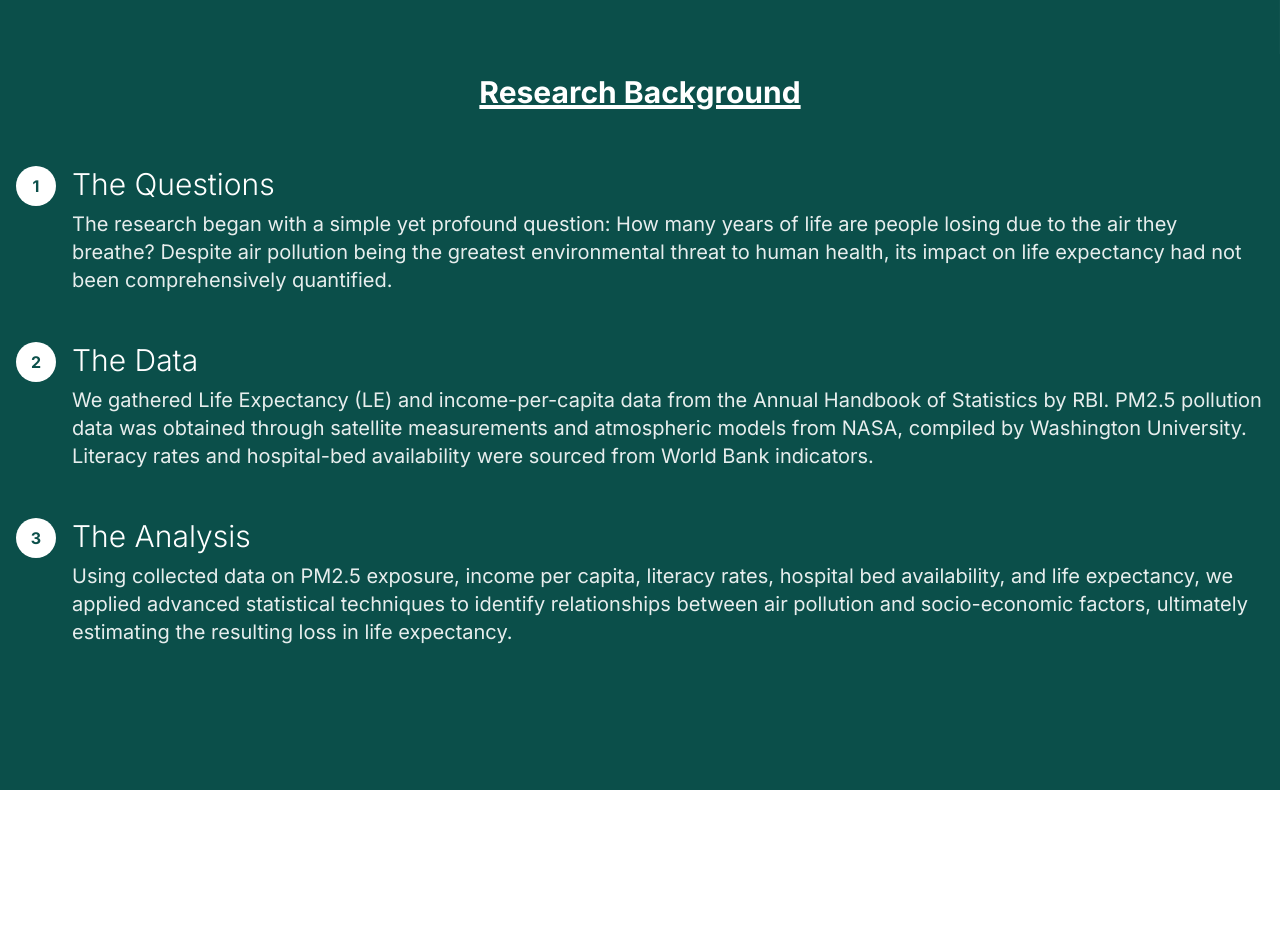
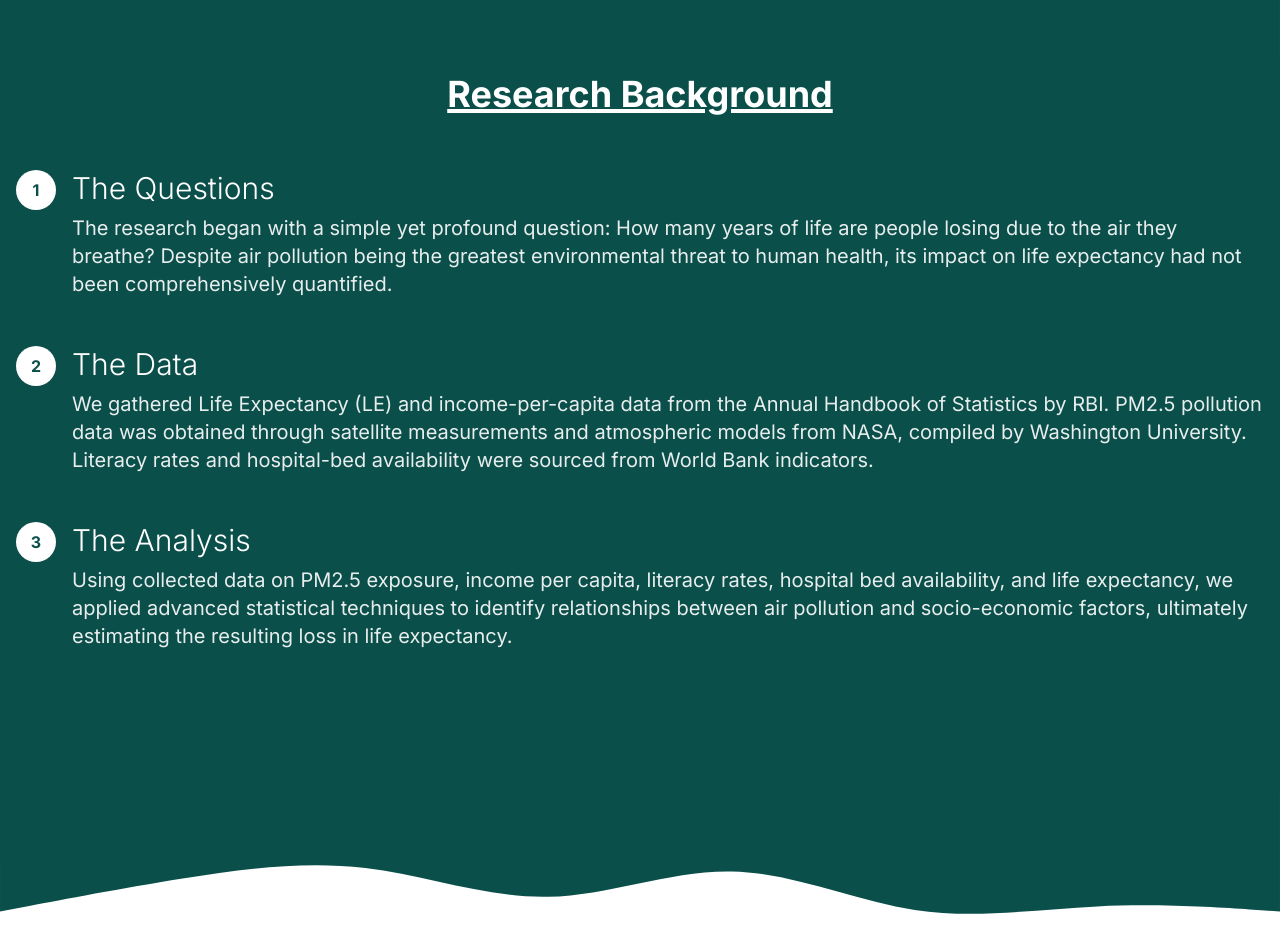
Before and after one commit to aneeshpatne/LifeSpan, a Next.js app in the folder frontend/: page / in a window 1280 px wide. Shown: the part 746-1698 px from the top of the page. Before the commit the page ends 1536 px from the top, so only its background shows below. Built offline with nearby package versions, Linux system fonts and the light colour scheme.

Commit message:
feat: enhance Info component with updated title size and add decorative wave image

```diff
--- a/frontend/src/components/info.jsx
+++ b/frontend/src/components/info.jsx
@@ -26,8 +26,8 @@ const data = [
 ];
 export default function Info() {
   return (
-    <div className="bg-teal-900 h-[92vh] ">
-      <h1 className="text-3xl font-bold text-white text-center py-5 underline decoration-4 decoration-white pb-10">
+    <div className="bg-teal-900 h-[92vh] relative">
+      <h1 className="text-4xl font-bold text-white text-center py-5 underline decoration-4 decoration-white pb-10">
         Research Background
       </h1>
       <div className="flex flex-col gap-4">
@@ -40,6 +40,11 @@ export default function Info() {
           />
         ))}
       </div>
+      <img
+        src="/wave-haikei(6).svg"
+        alt="Decorative Waves"
+        className="absolute top-full w-full h-auto"
+      />
     </div>
   );
 }
```
